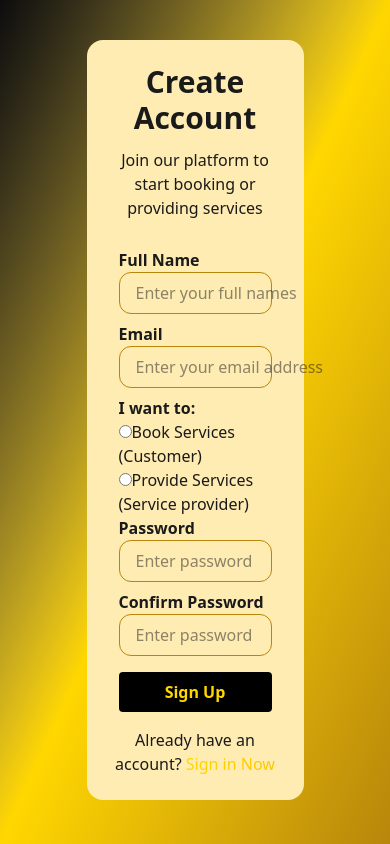
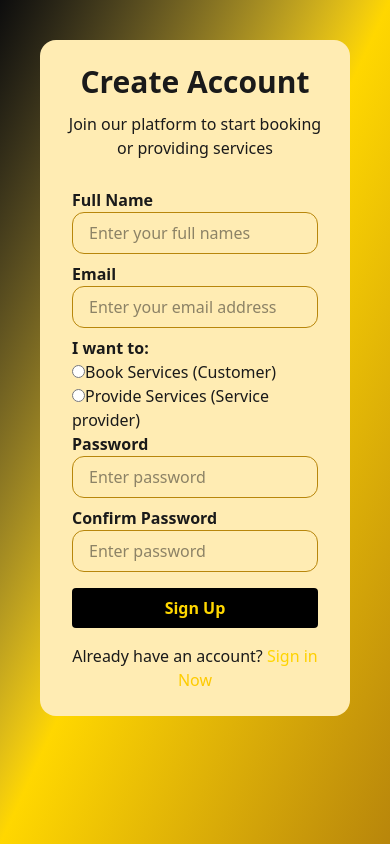
Before and after one commit to queenhabeebah/service-booking-app, a React (Vite) app: page /signup in a window 390 px wide. Built offline with nearby package versions, Linux system fonts and the light colour scheme; no server answers.

Commit message:
Fix some UI issues

```diff
--- a/src/pages/CreateService.jsx
+++ b/src/pages/CreateService.jsx
@@ -60,7 +60,7 @@ const CreateService = () => {
 
   return (
     <div className="bg-gradient-to-br from-primary-dark via-secondary to-secondary-dark p-10 min-h-screen">
-      <div className="text-primary-light bg-secondary-light rounded-2xl w-[70%] mx-auto text-center p-6 lg:w-[50%]">
+      <div className="text-primary-light bg-secondary-light rounded-2xl w-[100%] mx-auto text-center p-6 md:w-[70%] lg:w-[50%]">
         <h1 className="text-3xl font-bold mb-3">Create A Service</h1>
 
         <form onSubmit={handleSubmit} className="p-2 text-left ">
--- a/src/pages/Signin.jsx
+++ b/src/pages/Signin.jsx
@@ -45,7 +45,7 @@ const Signin = () => {
 
   return (
     <div className="bg-gradient-to-br from-primary-dark via-secondary to-secondary-dark p-10 min-h-screen">
-      <div className="text-primary-light bg-secondary-light rounded-2xl w-[70%] mx-auto text-center p-6 lg:w-[50%]">
+      <div className="text-primary-light bg-secondary-light rounded-2xl w-[100%] mx-auto text-center p-6 md:w-[70%] lg:w-[50%]">
         <h1 className="text-3xl font-bold mb-3">Welcome Back</h1>
         <p className="mb-5">Sign in to your account to continue</p>
         <form action="" onSubmit={handleSignin} className="p-2 text-left ">
--- a/src/pages/Signup.jsx
+++ b/src/pages/Signup.jsx
@@ -84,7 +84,7 @@ const Signup = () => {
 
   return (
     <div className="bg-gradient-to-br from-primary-dark via-secondary to-secondary-dark p-10 min-h-screen">
-      <div className="text-primary-light bg-secondary-light rounded-2xl w-[70%] mx-auto text-center p-6 lg:w-[50%]">
+      <div className="text-primary-light bg-secondary-light rounded-2xl w-[100%] mx-auto text-center p-6 md:w-[70%] lg:w-[50%]">
         <h1 className="text-3xl font-bold mb-3">Create Account</h1>
         <p className="mb-5">
           Join our platform to start booking or providing services
```
